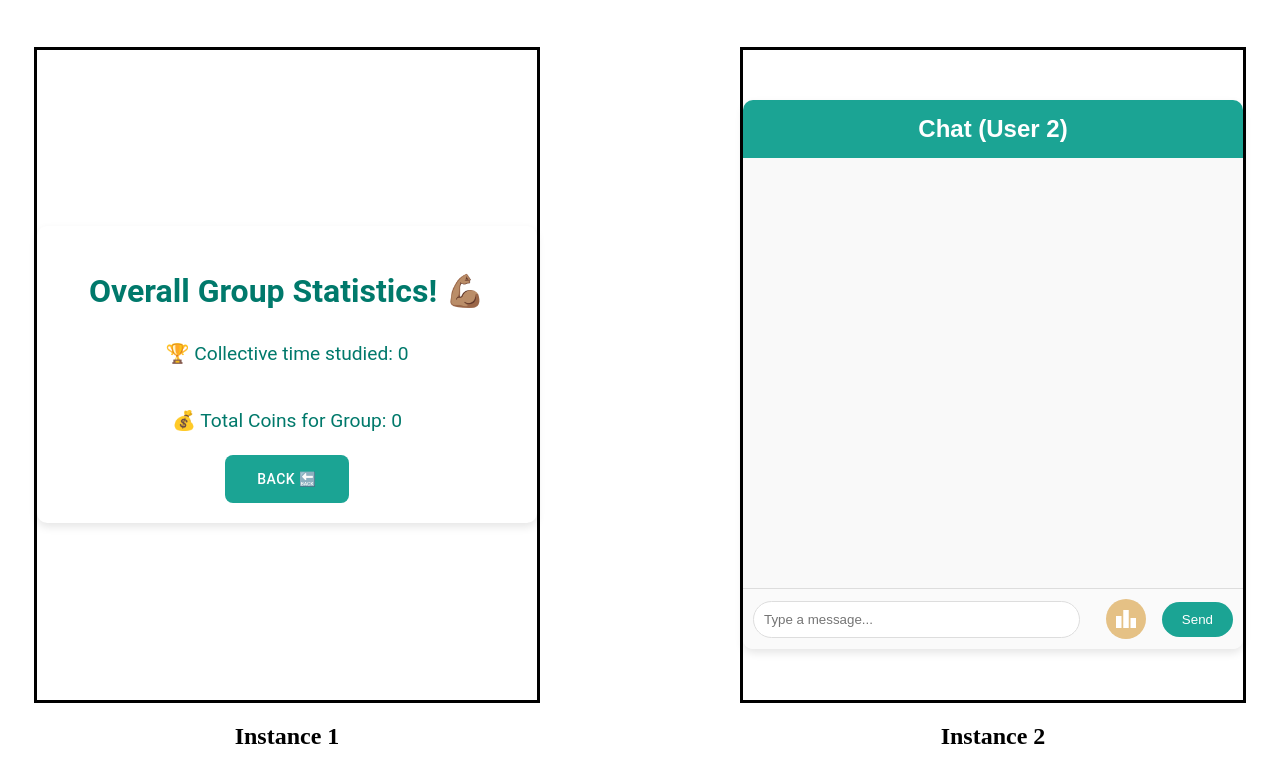
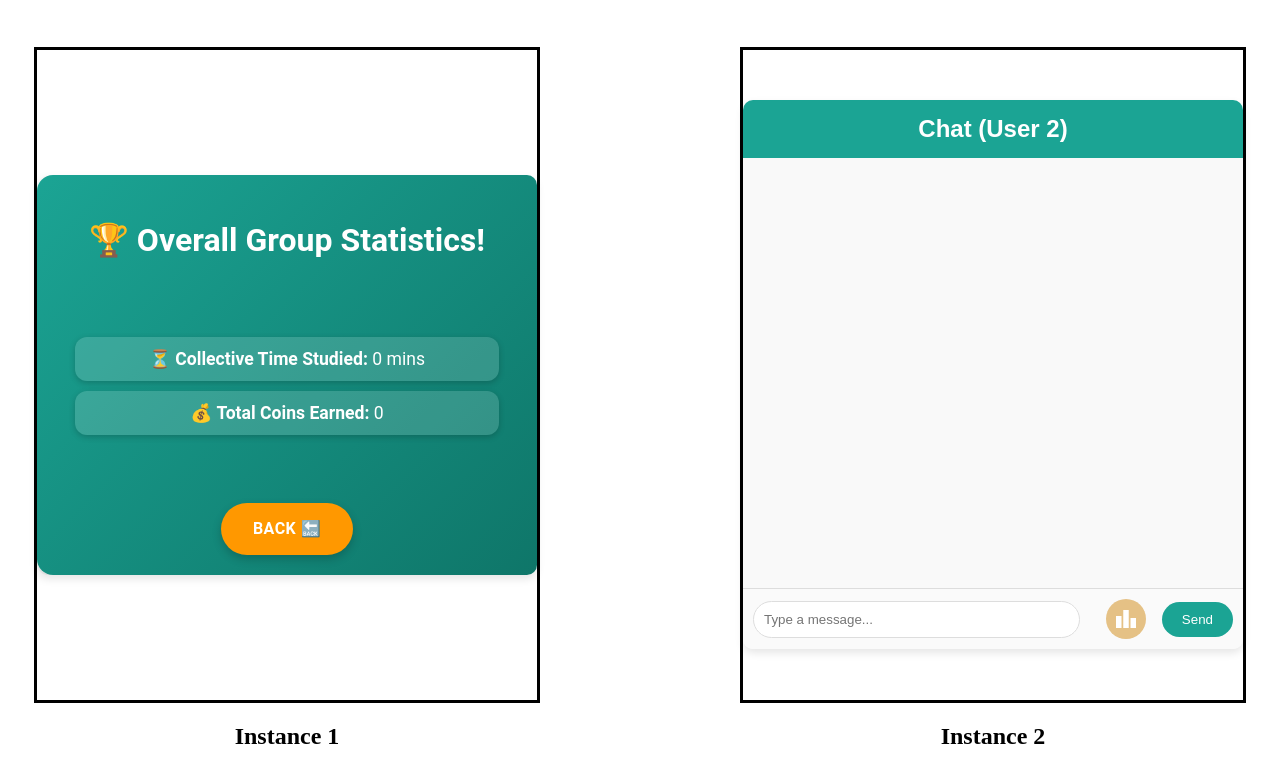
Before and after one commit to hk221/message_plugin, a React app: page / in a window 1280 px wide. Both pictures are taken after a click on the button 419 px from the left and 619 px from the top of the page. Shown: the top 782 px of the page. Built offline with nearby package versions, Linux system fonts and the light colour scheme; no server answers; the database is empty.

Commit message:
ui changes

```diff
--- a/src/Plugin.js
+++ b/src/Plugin.js
@@ -95,25 +95,83 @@ export default function Plugin(props) {
     <div className="chat-container enhanced">
       {/* If the leaderboard is visible, show only the leaderboard page */}
       {isLeaderboardVisible ? (
-      <div className="leaderboard-page">
-        <h2>Overall Group Statistics! 💪🏽</h2>
-        <p>🏆 Collective time studied: {stats}</p>
-        <p>💰 Total Coins for Group: {totalCoins}</p> {/* NEW LINE */}
+      <div className="leaderboard-page"
+      style={{
+        display: "flex",
+        flexDirection: "column",
+        alignItems: "center",
+        justifyContent: "center", // ✅ Centers within the black housing
+        height: "45vh", // ✅ Stays inside the housing
+        width: "100%",
+        background: "linear-gradient(135deg, #1ba494 0%, #0e7467 100%)",
+        color: "white",
+        textAlign: "center",
+        borderRadius: "16px",
+        padding: "20px",
+        boxShadow: "0px 4px 10px rgba(0, 0, 0, 0.2)",
+      }}
+    >
+      <h2 style={{ fontSize: "2rem", fontWeight: "bold", marginBottom: "10px", textAlign: "center", marginRight: "40px",
+}}>
+        🏆 Overall Group Statistics!
+      </h2>
 
+      {/* Stats Cards */}
+      <div style={{
+        display: "flex",
+        flexDirection: "column",
+        alignItems: "center",
+        justifyContent: "center",
+        gap: "10px",
+        width: "100%",
+        maxWidth: "400px",
+        flexGrow: 1, // ✅ Allows content to adjust dynamically within the 50vh space
+        //move to the left
+        marginRight: "40px",
+      }}>
+        <div style={{
+          backgroundColor: "rgba(255, 255, 255, 0.15)",
+          borderRadius: "12px",
+          padding: "12px",
+          fontSize: "1.1rem",
+          textAlign: "center",
+          width: "100%",
+          boxShadow: "0px 2px 6px rgba(0,0,0,0.2)"
+        }}>
+          ⏳ <strong>Collective Time Studied:</strong> {stats} mins
+        </div>
+
+        <div style={{
+          backgroundColor: "rgba(255, 255, 255, 0.15)",
+          borderRadius: "12px",
+          padding: "12px",
+          fontSize: "1.1rem",
+          textAlign: "center",
+          width: "100%",
+          boxShadow: "0px 2px 6px rgba(0,0,0,0.2)"
+        }}>
+          💰 <strong>Total Coins Earned:</strong> {totalCoins}
+        </div>
+      </div>
+
+      {/* Back Button */}
       <Button
         onClick={() => setIsLeaderboardVisible(false)}
         sx={{
-            backgroundColor: "#1ba494",
+          backgroundColor: "#FF9800",
           color: "#ffffff",
-            mt: 3,
+          fontSize: "1rem",
+          fontWeight: 600,
+          borderRadius: "50px",
           px: 4,
           py: 1.5,
-            borderRadius: 2,
-            display: "block",
-            margin: "0 auto",
-            "&:hover": {
-              backgroundColor: "#005f56",
-            },
+          mt: "auto", // ✅ Keeps button pushed down without breaking layout
+          display: "flex",
+          alignItems: "center",
+          justifyContent: "center",
+          boxShadow: "0px 4px 10px rgba(0, 0, 0, 0.2)",
+          "&:hover": { backgroundColor: "#e68900" },
+          marginRight: "40px",
         }}
       >
         Back 🔙
```
Lines whose indentation alone changed are shown as unchanged.
